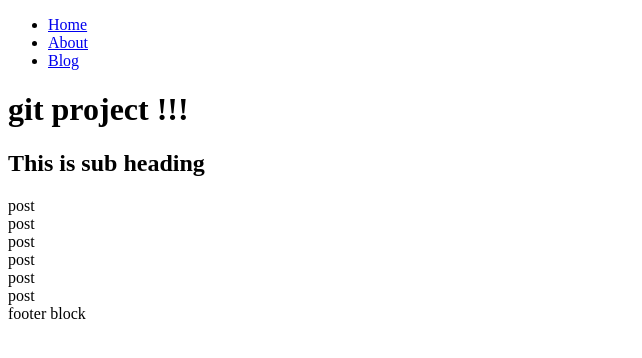
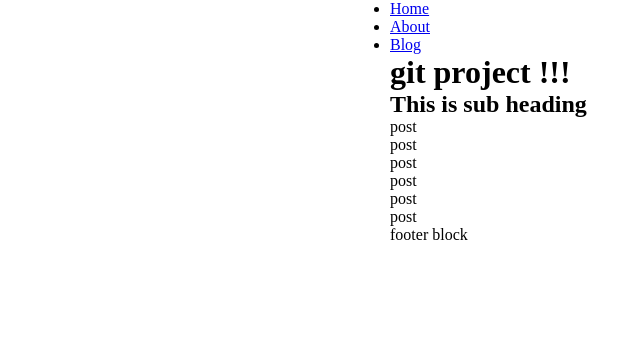
Before and after one commit to DmitryStetsenko/f31-first-project, a plain HTML site: page index.html in a window 1280 px wide. Shown: the whole page, without its empty margins (0-642 px from the left). Drawn offline with Linux system fonts and the light colour scheme.

Commit message:
add base styles

```diff
--- /dev/null
+++ b/css/style.css
@@ -0,0 +1,10 @@
+* {
+  margin: 0;
+  padding: 0;
+  box-sizing: border-box;
+}
+
+.container {
+  max-width: 500px;
+  margin: 0 auto;
+}
--- a/index.html
+++ b/index.html
@@ -4,6 +4,7 @@
   <meta charset="UTF-8">
   <meta http-equiv="X-UA-Compatible" content="IE=edge">
   <meta name="viewport" content="width=device-width, initial-scale=1.0">
+  <link rel="stylesheet" href="./css/style.css">
   <title>Document</title>
 </head>
 <body>
```
